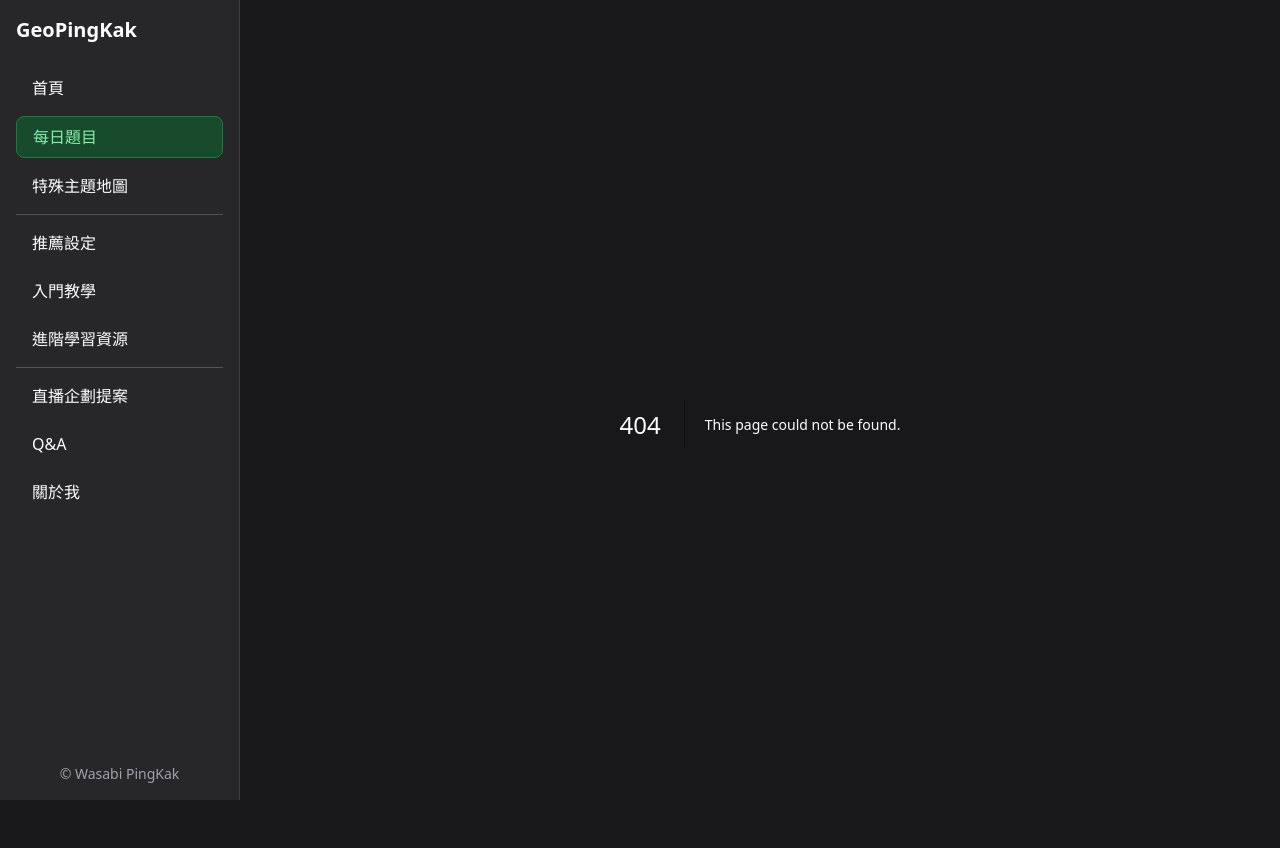
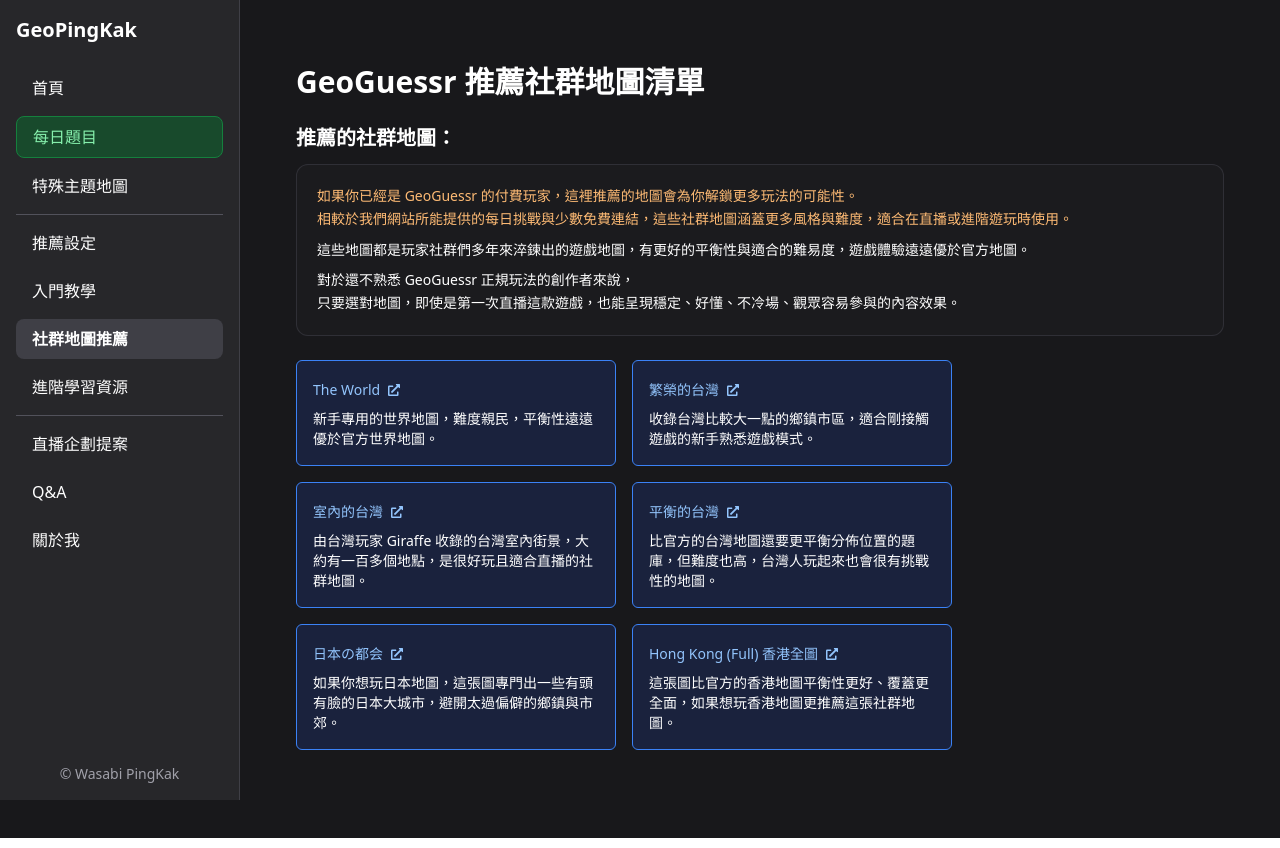
Before and after one commit to WasabiPingKak/GeoPingKak, a Next.js app in the folder frontend/: page /community-maps in a window 1280 px wide. Before the commit this address had no page. Built offline with nearby package versions, Linux system fonts and the light colour scheme.

Commit message:
feat: add community map list page

```diff
--- /dev/null
+++ b/frontend/app/community-maps/page.tsx
@@ -0,0 +1,17 @@
+// src/app/community-maps/page.tsx
+
+import React from "react";
+import RecommendedMapIntro from "@/components/community-maps/RecommendedMapIntro";
+import CommunityMapList from "@/components/community-maps/CommunityMapList";
+
+export default function CommunityMapPage() {
+  return (
+    <div className="w-full px-4 md:px-6 lg:px-8 pt-10 pb-16">
+      <h1 className="text-2xl md:text-3xl font-bold text-white mb-6">
+        GeoGuessr 推薦社群地圖清單
+      </h1>
+      <RecommendedMapIntro />
+      <CommunityMapList />
+    </div>
+  );
+}
--- a/frontend/components/SidebarMenu.tsx
+++ b/frontend/components/SidebarMenu.tsx
@@ -11,6 +11,7 @@
   { divider: true },
   { href: "/recommend_settings", label: "推薦設定" },
   { href: "/tutorial", label: "入門教學" },
+  { href: "/community-maps", label: "社群地圖推薦" },
   { href: "/source", label: "進階學習資源" },
   { divider: true },
   { href: "/show-proposals", label: "直播企劃提案" },
--- /dev/null
+++ b/frontend/components/community-maps/CommunityMapList.tsx
@@ -0,0 +1,42 @@
+// src/components/community-maps/CommunityMapList.tsx
+import React from "react";
+import MapLinkCard from "@/components/shared/MapLinkCard";
+
+export default function CommunityMapList() {
+  return (
+    <section>
+      <div className="flex flex-wrap gap-4">
+        <MapLinkCard
+          label="The World"
+          url="https://www.geoguessr.com/maps/66014417ff2366aa9a7504df"
+          description="新手專用的世界地圖，難度親民，平衡性遠遠優於官方世界地圖。"
+        />
+        <MapLinkCard
+          label="繁榮的台灣"
+          url="https://www.geoguessr.com/maps/628ba06e86224535a5956cae"
+          description="收錄台灣比較大一點的鄉鎮市區，適合剛接觸遊戲的新手熟悉遊戲模式。"
+        />
+        <MapLinkCard
+          label="室內的台灣"
+          url="https://www.geoguessr.com/maps/688b7cbe957ea7281be46179"
+          description="由台灣玩家 Giraffe 收錄的台灣室內街景，大約有一百多個地點，是很好玩且適合直播的社群地圖。"
+        />
+        <MapLinkCard
+          label="平衡的台灣"
+          url="https://www.geoguessr.com/maps/634ed0789d28f1547612b2cd"
+          description="比官方的台灣地圖還要更平衡分佈位置的題庫，但難度也高，台灣人玩起來也會很有挑戰性的地圖。"
+        />
+        <MapLinkCard
+          label="日本の都会"
+          url="https://www.geoguessr.com/maps/679df3ca311b366ecb41e41b"
+          description="如果你想玩日本地圖，這張圖專門出一些有頭有臉的日本大城市，避開太過偏僻的鄉鎮與市郊。"
+        />
+        <MapLinkCard
+          label="Hong Kong (Full) 香港全圖"
+          url="https://www.geoguessr.com/maps/62ada63d0e12bba96e27fe40"
+          description="這張圖比官方的香港地圖平衡性更好、覆蓋更全面，如果想玩香港地圖更推薦這張社群地圖。"
+        />
+      </div>
+    </section>
+  );
+}
--- /dev/null
+++ b/frontend/components/community-maps/RecommendedMapIntro.tsx
@@ -0,0 +1,26 @@
+// src/components/community-maps/RecommendedMapIntro.tsx
+import React from "react";
+
+export default function RecommendedMapIntro() {
+  return (
+    <>
+      {/* 地圖推薦導語（保持原文字，僅包裝排版） */}
+      <h3 className="text-xl font-semibold text-white mb-3">推薦的社群地圖：</h3>
+      <section className="rounded-xl border border-zinc-700/60 bg-zinc-800/30 p-4 md:p-5 mb-6">
+        <div className="space-y-2 text-sm leading-relaxed text-muted-foreground">
+          <p className="text-orange-300 font-medium">
+            如果你已經是 GeoGuessr 的付費玩家，這裡推薦的地圖會為你解鎖更多玩法的可能性。<br />
+            相較於我們網站所能提供的每日挑戰與少數免費連結，這些社群地圖涵蓋更多風格與難度，適合在直播或進階遊玩時使用。
+          </p>
+          <p>
+            這些地圖都是玩家社群們多年來淬鍊出的遊戲地圖，有更好的平衡性與適合的難易度，遊戲體驗遠遠優於官方地圖。
+          </p>
+          <p>
+            對於還不熟悉 GeoGuessr 正規玩法的創作者來說，<br />
+            只要選對地圖，即使是第一次直播這款遊戲，也能呈現穩定、好懂、不冷場、觀眾容易參與的內容效果。
+          </p>
+        </div>
+      </section>
+    </>
+  );
+}
```
